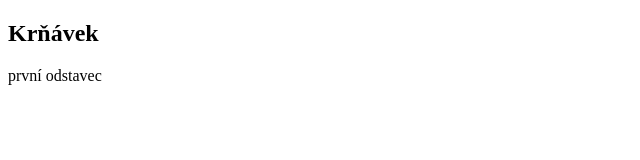
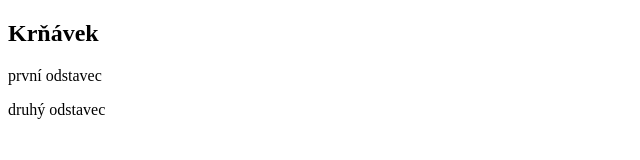
Before and after one commit to m8sxd/krnavek111, a plain HTML site: page index.html in a window 1280 px wide. Shown: the whole page, without its empty margins (0-640 px from the left). Drawn offline with Linux system fonts and the light colour scheme.

Commit message:
přidán druhý odstavec

```diff
--- a/index.html
+++ b/index.html
@@ -7,5 +7,6 @@
 <body>
     <h2>Krňávek</h2>
     <p>první odstavec</p>
+    <p>druhý odstavec</p>
 </body>
 </html>
```
